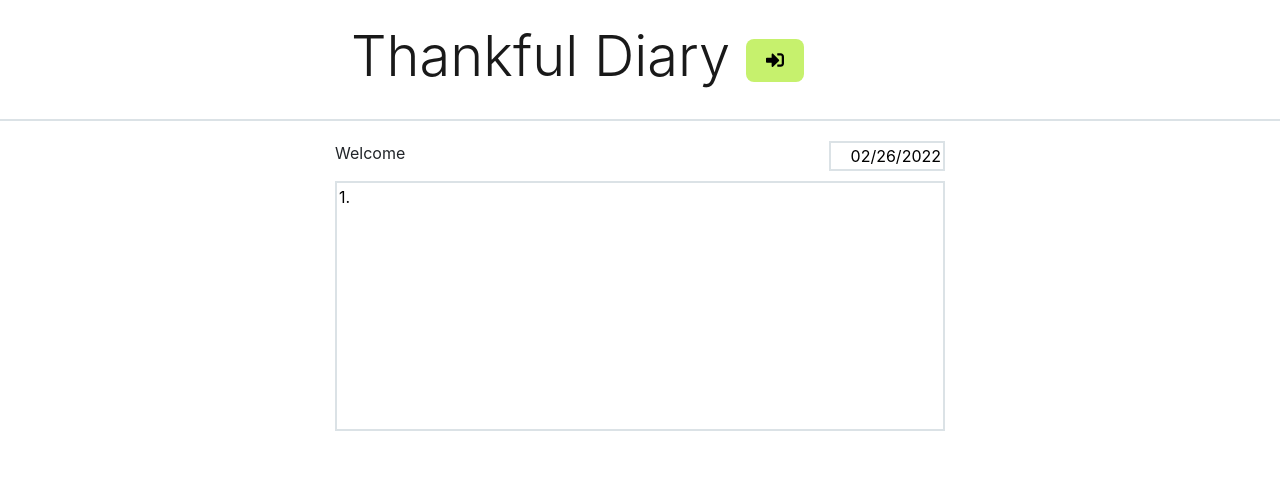
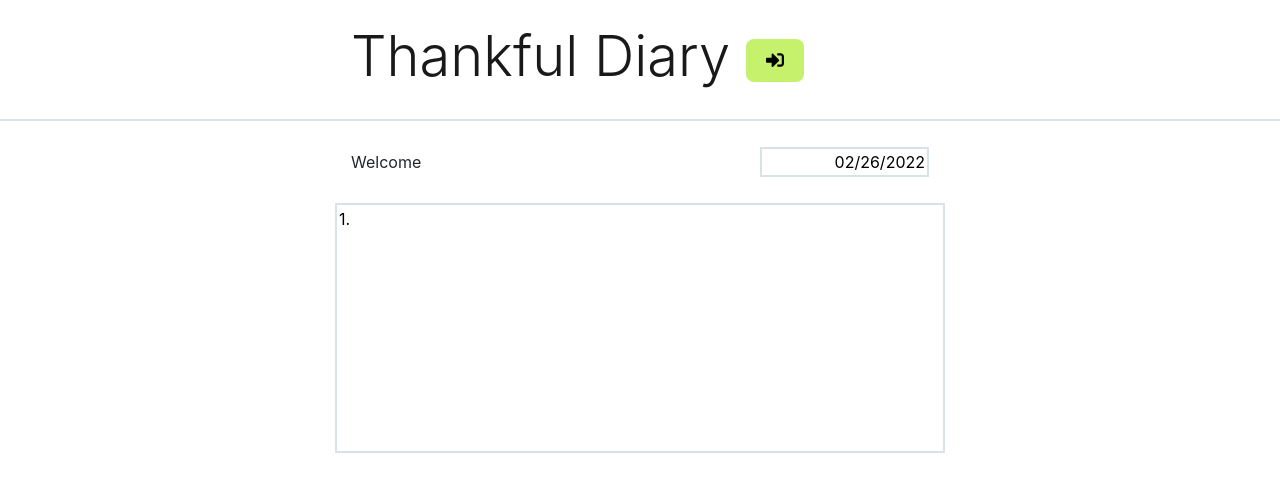
Before and after one commit to mohannaidu/gratitude, a React (Create React App) app: page / in a window 1280 px wide. Shown: the top 492 px of the page. Built offline with nearby package versions, Linux system fonts and the light colour scheme; no server answers.

Commit message:
fixed alignment problem in subheader

```diff
--- a/src/App.css
+++ b/src/App.css
@@ -32,7 +32,7 @@ h4 {
 }
 
 .react-datepicker-wrapper{
-    width: 40%;
+    width: 60%;
 }
 .react-datepicker__input-container > input{
     text-align: right;
@@ -63,6 +63,20 @@ h4 {
     justify-content: right
 }
 
+.subheader {
+    padding: 1rem;
+    display: flex;
+    align-items: center;
+    gap: 1rem;
+}
+.subheader-greet{
+    flex: 2;
+}
+
+.subheader-calendar{
+    flex: 2;
+}
+
 @media only screen and (max-width: 420px) and (orientation: portrait){
     h3 {
         zoom: 50%;
--- a/src/App.tsx
+++ b/src/App.tsx
@@ -145,11 +145,11 @@ export default function App(){
           <div className="row">
               <div className="col-md-3 outside"/>
               <div className="col-md-6">
-                  <div className="row">
-                      <div className="col-md-6">
+                  <div className="subheader">
+                      <div className="subheader-greet">
                         Welcome {user.name}
                       </div>
-                      <div className="col-md-6 calendar">
+                      <div className="subheader-calendar calendar">
                           <DatePicker selected={startDate} wrapperClassName="datePicker" onChange={handleDateChange} />
                       </div>
                   </div>
```
